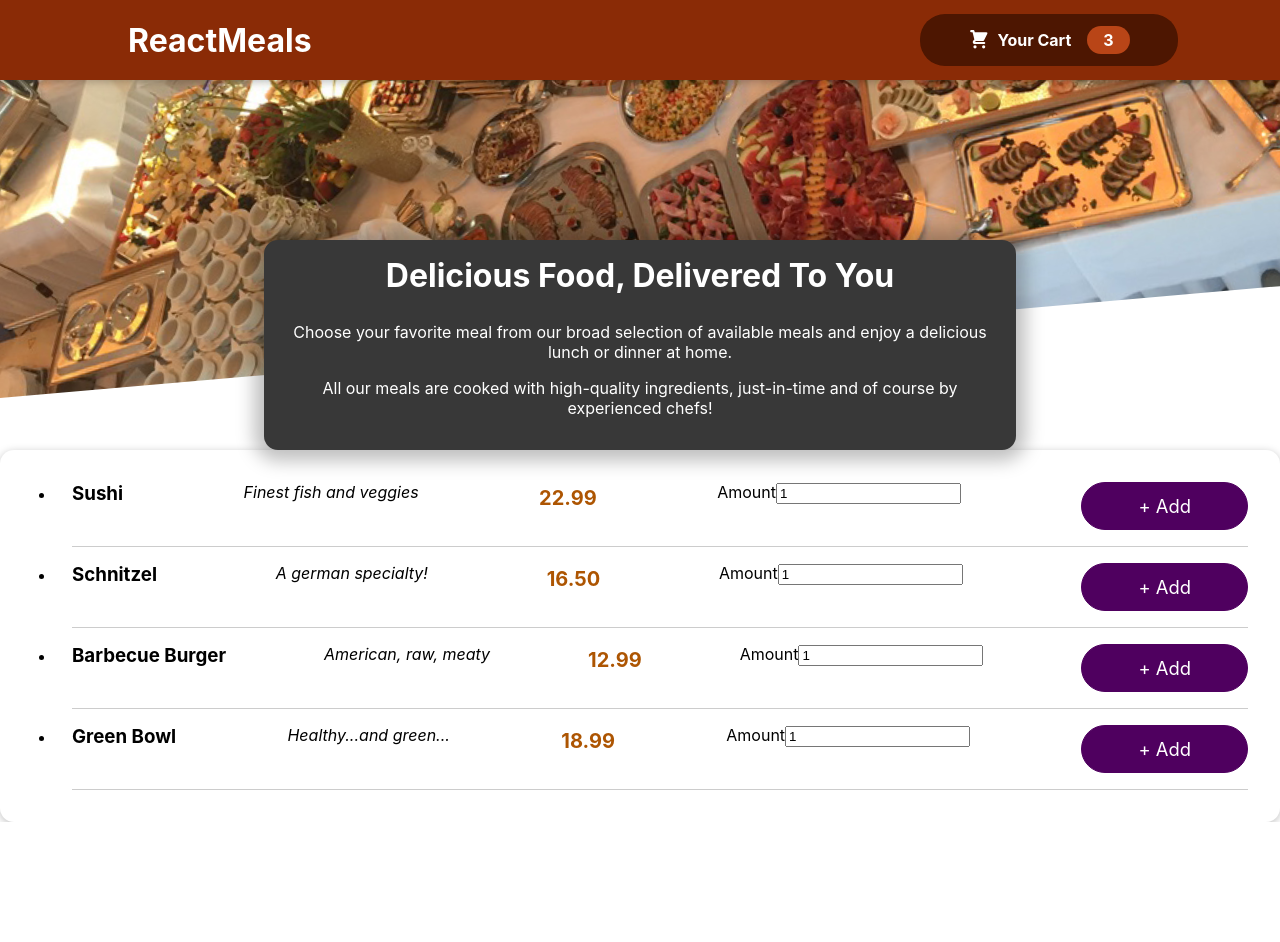
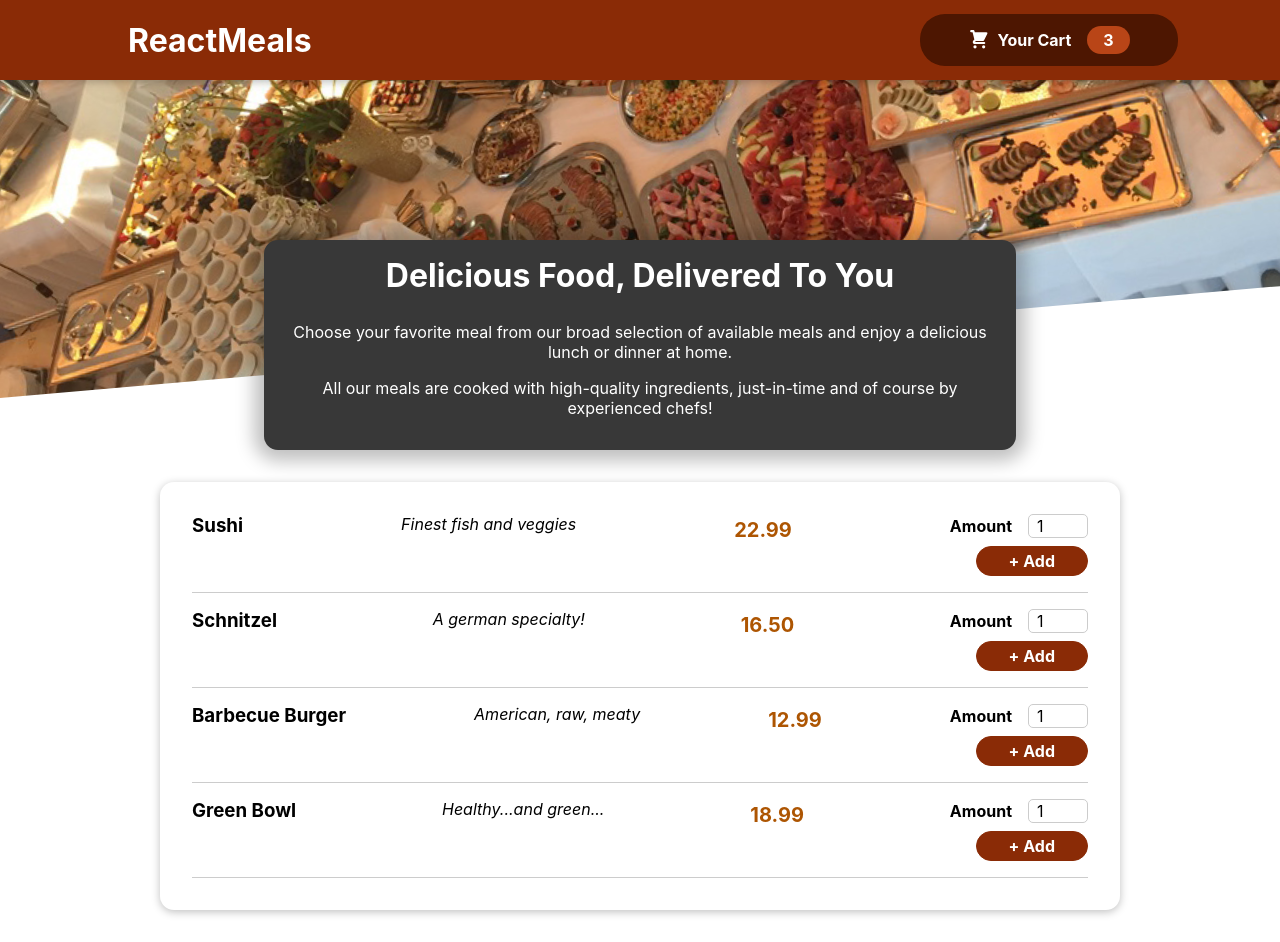
Before and after one commit to Mdidu/food-order, a React (Create React App) app: page / in a window 1280 px wide. Before the commit the page ends 822 px from the top, so only its background shows below. Built offline with nearby package versions, Linux system fonts and the light colour scheme.

Commit message:
add Input and MealItemForm component & update AvailableMeals and MealItem component

```diff
--- a/src/components/Meals/AvailableMeals.js
+++ b/src/components/Meals/AvailableMeals.js
@@ -1,6 +1,7 @@
 import React from 'react';
 import Card from '../UI/Card';
 import MealItem from './MealItem/MealItem';
+import './AvailableMeals.css';
 
 const DUMMY_MEALS = [
     {
@@ -30,7 +31,7 @@
 ];
 
 const AvailableMeals = props => {
-    const mealsList = DUMMY_MEALS.map(meal => <MealItem key={meal.id} title={meal.name} description={meal.description} price={meal.price} amount="Amount"></MealItem>);
+    const mealsList = DUMMY_MEALS.map(meal => <MealItem id={meal.id} key={meal.id} title={meal.name} description={meal.description} price={meal.price} amount="Amount"></MealItem>);
     return (
         <section className="meals">
             <Card>
--- a/src/components/Meals/MealItem/MealItem.js
+++ b/src/components/Meals/MealItem/MealItem.js
@@ -1,4 +1,5 @@
 import React from 'react';
+import MealItemForm from './MealItemForm';
 import Button from '../../UI/Button';
 import classes from './MealItem.module.css';
 
@@ -11,12 +12,15 @@
                 <div className={classes.description}>{props.description}</div>
                 <div className={classes.price}>{price}</div>
                 <div>
-                    <span>{props.amount}</span>
-                    <input type="number" className={classes.amount} value="1"/>
+                    <MealItemForm id={props.id} />
                 </div>
-                <div className={classes.actions}>
-                    <Button >+ Add</Button>
-                </div>
+                {/*<div>*/}
+                {/*    <span>{props.amount}</span>*/}
+                {/*    <input type="number" value="1"/>*/}
+                {/*</div>*/}
+                {/*<div>*/}
+                {/*    <Button>+ Add</Button>*/}
+                {/*</div>*/}
             </div>
         </li>
     );
--- a/src/components/Meals/MealItem/MealItemForm.js
+++ b/src/components/Meals/MealItem/MealItemForm.js
@@ -0,0 +1,24 @@
+import React from 'react';
+import Input from '../../UI/Input';
+import classes from './MealItemForm.module.css';
+
+const MealItemForm = props => {
+    return (
+        <form className={classes.form}>
+            <Input
+                label='Amount'
+                input={{
+                    id: 'amount_' + props.id,
+                    type: 'number',
+                    min: '1',
+                    max: '5',
+                    step: '1',
+                    defaultValue: '1',
+                }}
+            />
+            <button>+ Add</button>
+        </form>
+    );
+};
+
+export default MealItemForm;
--- /dev/null
+++ b/src/components/Meals/MealItem/MealItemForm.module.css
@@ -0,0 +1,20 @@
+.form {
+    text-align: right;
+}
+
+.form button {
+    font: inherit;
+    cursor: pointer;
+    background-color: #8a2b06;
+    border: 1px solid #8a2b06;
+    color: white;
+    padding: 0.25rem 2rem;
+    border-radius: 20px;
+    font-weight: bold;
+}
+
+.form button:hover,
+.form button:active {
+    background-color: #641e03;
+    border-color: #641e03;
+}
--- /dev/null
+++ b/src/components/UI/Input.js
@@ -0,0 +1,13 @@
+import React from 'react';
+import classes from './Input.module.css';
+
+const Input = props => {
+    return (
+        <div className={classes.input}>
+            <label htmlFor={props.input.id}>{props.label}</label>
+            <input {...props.input} />
+        </div>
+    );
+};
+
+export default Input;
--- /dev/null
+++ b/src/components/UI/Input.module.css
@@ -0,0 +1,18 @@
+.input {
+    display: flex;
+    align-items: center;
+    margin-bottom: 0.5rem;
+}
+
+.input label {
+    font-weight: bold;
+    margin-right: 1rem;
+}
+
+.input input {
+    width: 3rem;
+    border-radius: 5px;
+    border: 1px solid #ccc;
+    font: inherit;
+    padding-left: 0.5rem;
+}
```
